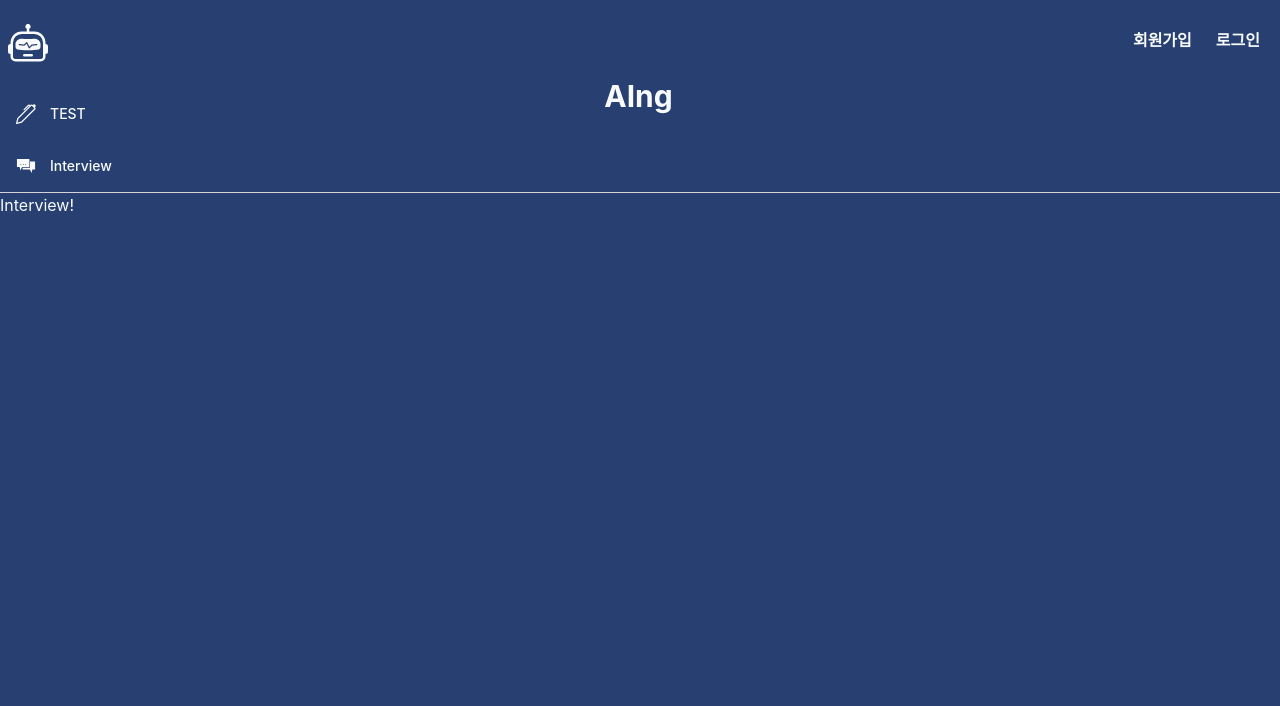
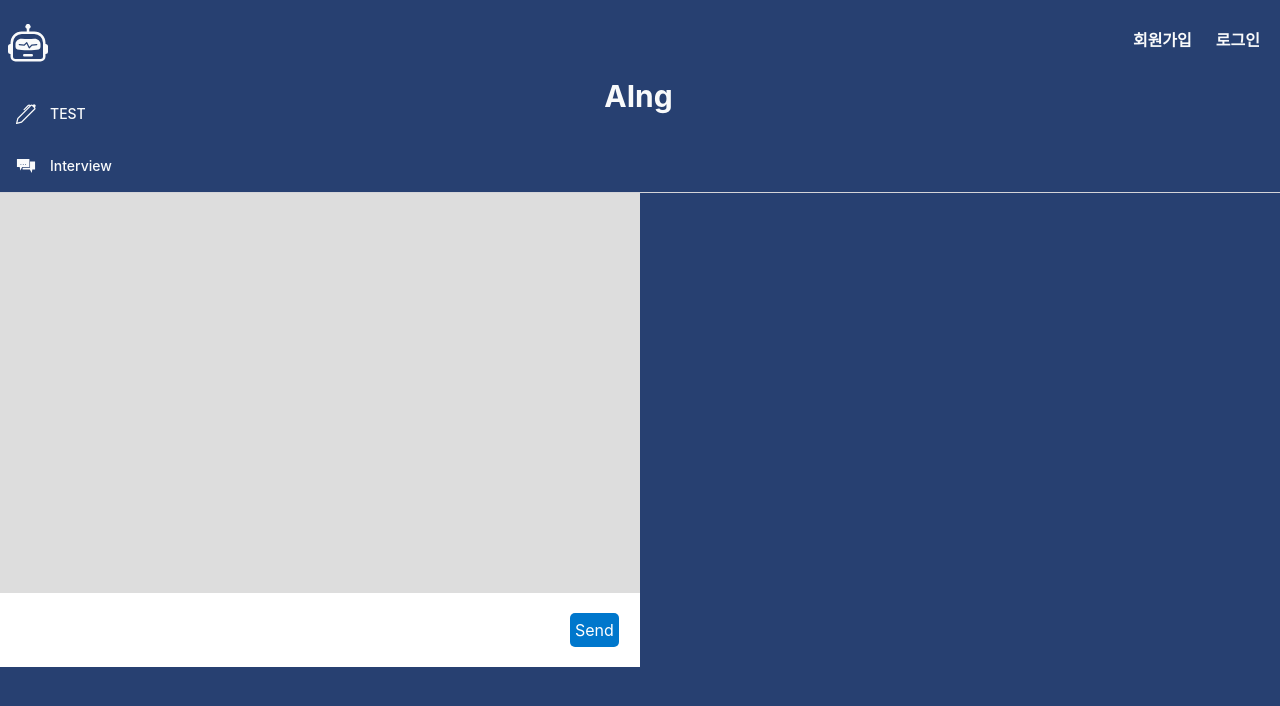
Before and after one commit to Project-AIng/AIng-Front, a React (Create React App) app: page /Interview in a window 1280 px wide. Shown: the top 706 px of the page. Built offline with nearby package versions, Linux system fonts and the light colour scheme.

Commit message:
채팅창 구현

```diff
--- /dev/null
+++ b/src/pages/Bot.jsx
@@ -0,0 +1,51 @@
+import React, { useState } from "react";
+import axios from "axios";
+
+export default function Bot(props) {
+  const [input, setInput] = useState("");
+
+  const handleChange = (event) => {
+    setInput(event.target.value);
+  };
+
+  const handleSubmit = async (event) => {
+    event.preventDefault();
+
+    if (!input) {
+      return;
+    }
+
+    const message = `You: ${input}`;
+    props.onMessage(message);
+
+    try {
+      const response = await axios.post("http://localhost:5000/generate", {
+        input_text: input,
+      });
+
+      const reply = `Bot: ${response.data.text}`;
+      props.onMessage(reply);
+    } catch (error) {
+      console.error(error);
+    }
+
+    setInput("");
+  };
+
+  return (
+    <div className="input_chat">
+      <form onSubmit={handleSubmit}>
+        <input
+          type="text"
+          value={input}
+          onChange={handleChange}
+          style={{ color: "black" }}
+          className="textinput"
+        />
+        <button type="submit" style={{ color: "white" }} className="sendbtn">
+          Send
+        </button>
+      </form>
+    </div>
+  );
+}
--- a/src/pages/Interview.jsx
+++ b/src/pages/Interview.jsx
@@ -1,9 +1,10 @@
-import React from 'react';
+import React from "react";
+import Room from "./Room";
 
 export default function Interview() {
-    return (
-        <div>
-            Interview!
-        </div>
-    );
+  return (
+    <div>
+      <Room />
+    </div>
+  );
 }
--- /dev/null
+++ b/src/pages/Room.jsx
@@ -0,0 +1,32 @@
+import React, { useState } from "react";
+import Bot from "./Bot";
+
+export default function Room() {
+  const [messages, setMessages] = useState([]);
+
+  const addMessage = (message) => {
+    setMessages((messages) => [...messages, message]);
+  };
+
+  return (
+    <div>
+      <div className="chatwrap">
+        <div className="chat">
+          {messages.map((message, index) => (
+            <div
+              key={index}
+              className={`message ${
+                message.startsWith("You:") ? "user" : "bot"
+              }`}
+            >
+              {message}
+            </div>
+          ))}
+        </div>
+      </div>
+      <div className="inputwrap">
+        <Bot onMessage={addMessage} />
+      </div>
+    </div>
+  );
+}
--- a/src/pages/pages.css
+++ b/src/pages/pages.css
@@ -1,16 +1,15 @@
-.container>h1{
-    font-weight:800;
+.container > h1 {
+  font-weight: 800;
   font-size: 15px;
   margin-bottom: 40px;
-    color:rgb(110, 115, 119)
-
+  color: rgb(110, 115, 119);
 }
 
 .container {
   font-weight: 500;
   font-size: 17px;
   background-color: white;
-    color:rgb(146, 146, 146);
+  color: rgb(146, 146, 146);
   margin-top: 20px;
   padding: 5%;
   border-radius: 10px;
@@ -18,42 +17,115 @@
   height: 793px;
   margin-right: auto;
   margin-left: auto;
-
 }
 
-.btn{
-    font-weight:500;
-    font-size:15px;
-    color:rgb(125, 120, 120);
+.btn {
+  font-weight: 500;
+  font-size: 15px;
+  color: rgb(125, 120, 120);
   border-radius: 2px;
   width: 100%;
   height: 45px;
   margin-top: 10px;
   background-color: rgb(216, 216, 216);
-
 }
-.input_data{
+.input_data {
   height: 40px;
   position: relative;
-    margin-bottom:20px;
+  margin-bottom: 20px;
 }
-.input_data input{
+.input_data input {
   height: 30px;
   width: 100%;
-    border:none;
-    border-bottom:2px solid silver;
+  border: none;
+  border-bottom: 2px solid silver;
 }
-.input_data label{
+.input_data label {
   font-size: 15px;
-    position:absolute;
+  position: absolute;
   bottom: 10px;
-    left:0;
-    color:gray;
+  left: 0;
+  color: gray;
   pointer-events: none;
   transition: all 0.3 ease;
 }
-.input_data input:focus ~ label{
+.input_data input:focus ~ label {
   transform: translateY(-30px);
   font-size: 13px;
   color: rgb(45, 72, 132);
 }
+.chatwrap {
+  position: relative;
+  width: 50%;
+  background-color: #ddd;
+  height: 500px;
+  border: 1px solid #ddd;
+}
+
+.chatwrap {
+  display: flex;
+  flex-direction: column;
+  height: 50vh;
+  justify-content: flex-end;
+}
+
+.chat {
+  overflow-y: auto;
+  flex-grow: 1;
+  display: flex;
+  flex: 1;
+  padding: 10px;
+  display: flex;
+  flex-direction: column;
+  overflow-y: scroll;
+  scroll-behavior: smooth;
+}
+
+.chat div {
+  margin: 10px;
+  padding: 10px;
+  max-width: 60%;
+  border-radius: 10px;
+  color: white;
+  background-color: #0077cc;
+  align-self: flex-end;
+}
+
+.chat .bot {
+  align-self: flex-start;
+  background-color: #e6e6e6;
+  color: black;
+}
+
+.input-wrap {
+  display: flex;
+  background-color: #ddd;
+}
+.input_chat {
+  width: 50%;
+
+  padding: 20px;
+  justify-content: center;
+
+  background-color: #ffff;
+}
+
+.input_chat input {
+  width: 90%;
+  flex: 1;
+  margin-right: 10px;
+  border-radius: 5px;
+  padding: 5px;
+  border: none;
+}
+
+.input_chat button {
+  border: none;
+  border-radius: 5px;
+  padding: 5px;
+  background-color: #0077cc;
+  color: white;
+}
+.input_chat form {
+  width: 100%;
+}
```
Lines whose indentation alone changed are shown as unchanged.
